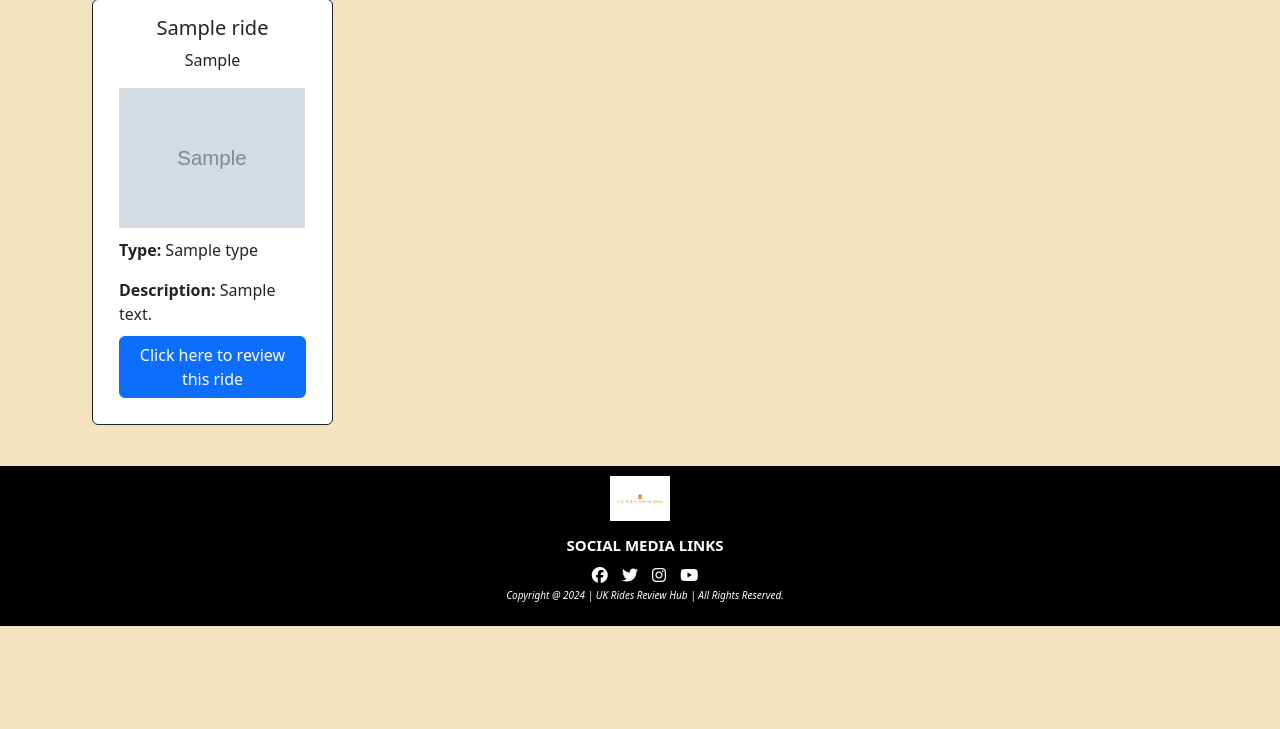
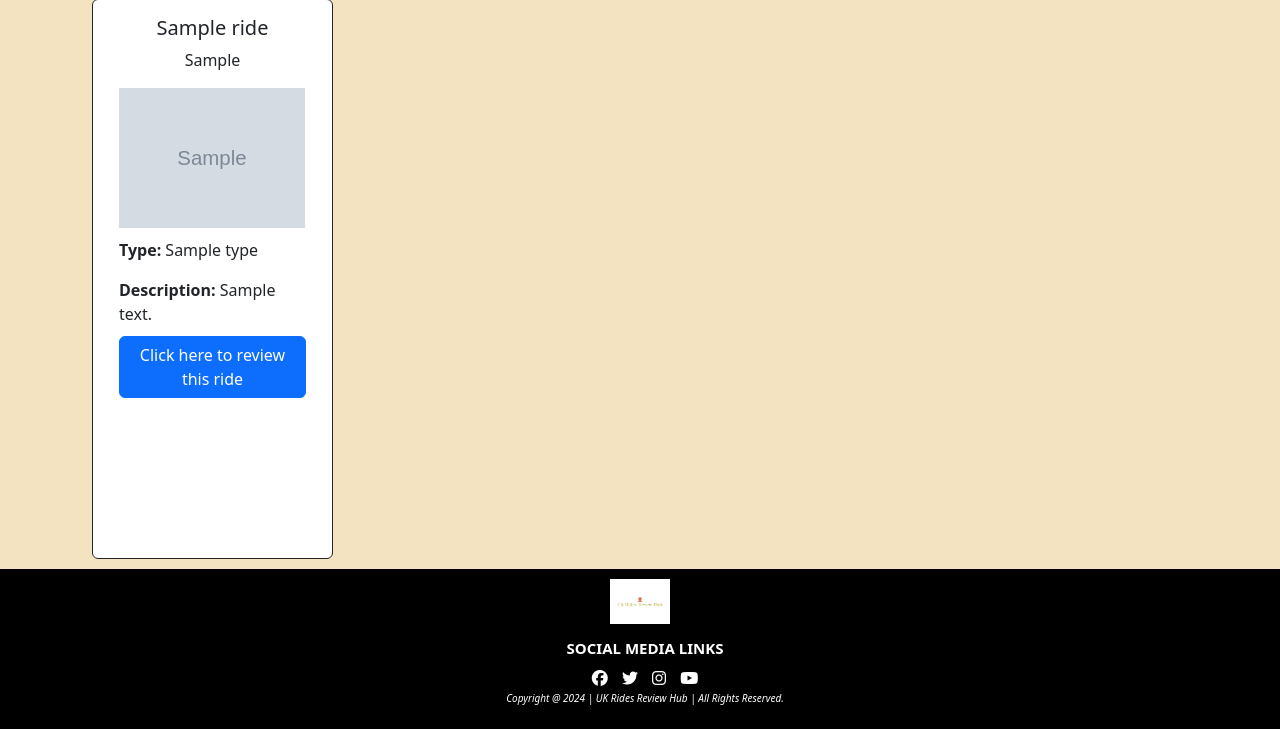
Before and after one commit to hannahro15/Theme-park-reviews-site, a Flask app: page /search in a window 1280 px wide. Shown: the part 174-903 px from the top of the page. Before the commit the page ends 800 px from the top, so only its background shows below. Run offline with Flask 3, Linux system fonts and the light colour scheme; grey boxes marked "Sample" are stand-in pictures; a database or web service that is not in the repository returns one stand-in record (values such as "Sample title"); some libraries are stand-ins or nearby versions.

Commit message:
Adjust card for ride-contatiners sizing for large screens

```diff
--- a/static/css/style.css
+++ b/static/css/style.css
@@ -142,4 +142,7 @@ i {
      margin: 0 auto;
      width: 70%;
     }
+    .card {
+        min-height: 35rem;
+    }
 }
```
